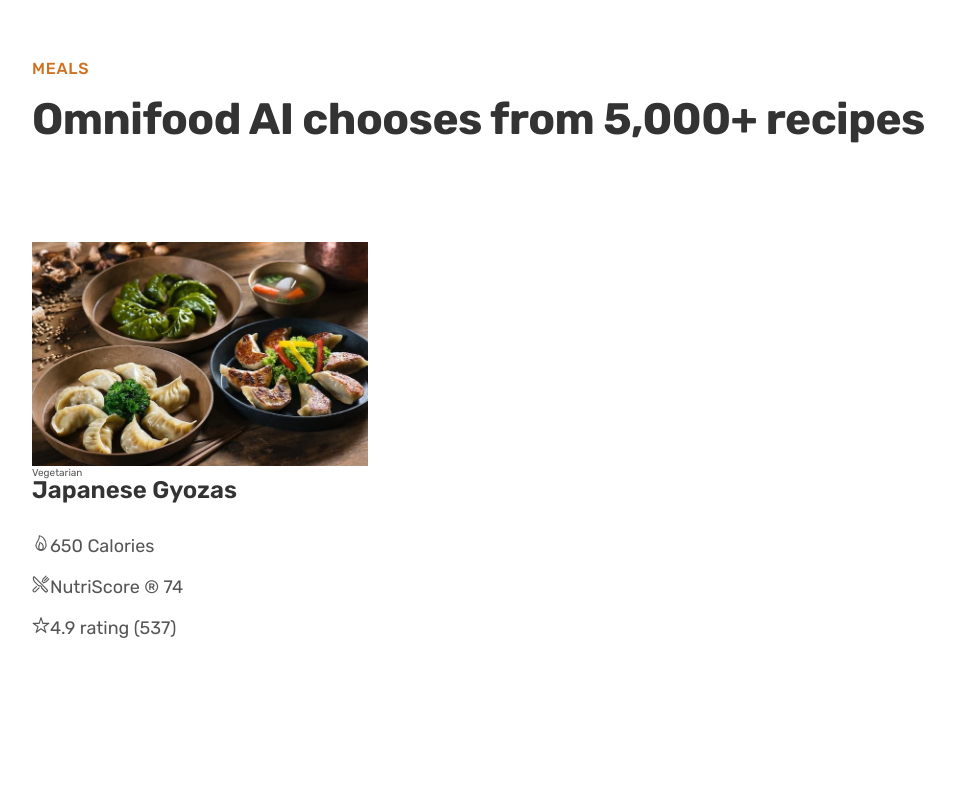
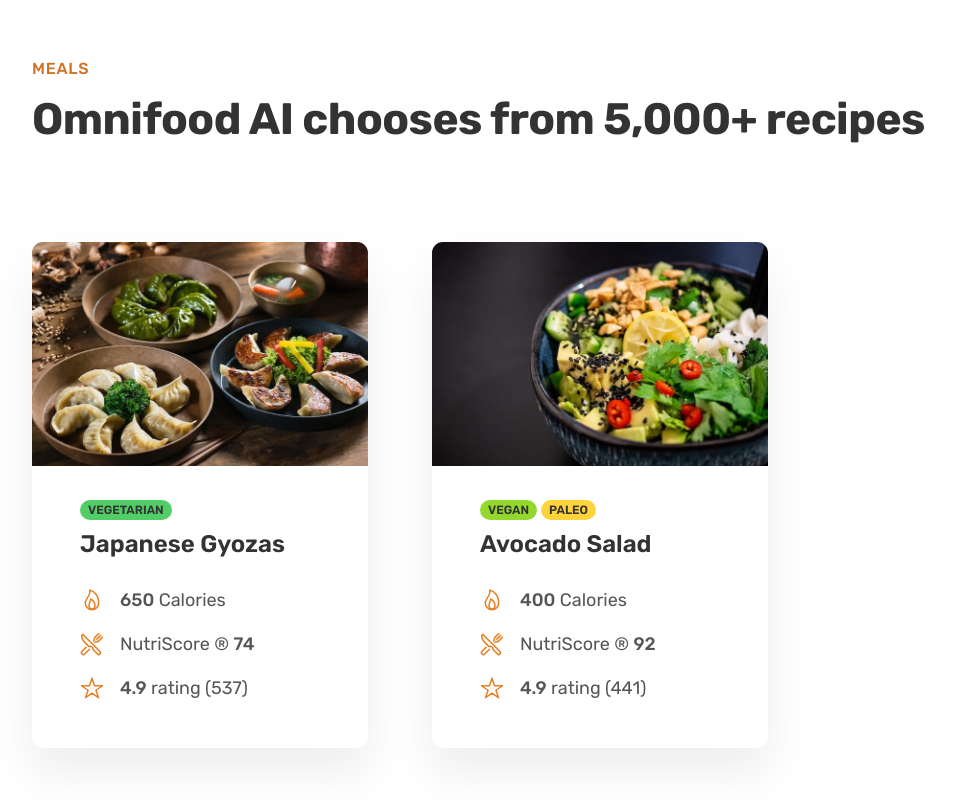
Before and after one commit to stanisavljevm/html-css-course, a plain HTML site: page index.html in a window 1280 px wide. Shown: the part 2648-3448 px from the top of the page, without its empty margins (40-995 px from the left). Before the commit the page ends 3381 px from the top, so only its background shows below. Drawn offline with nearby package versions, Linux system fonts and the light colour scheme.

Commit message:
building the meals section - part 2

```diff
--- a/css/general.css
+++ b/css/general.css
@@ -23,7 +23,7 @@
 
   --- 02 COLORS
 
-  - Primary: #e67e22
+  - Primary: #e67e22, #51cf66
   - Tints: #fdf2e9, #fae5d3
   - Shades:#cf711f
   - Accents:
@@ -33,6 +33,8 @@
 
   --- 06 BORDER-RADIUS
   - Default: 9px
+	- Medium: 11px
+
   --- 07 WHITESPACE
 
   - SPACING SYSTEM (px)
@@ -164,3 +166,7 @@
 .margin-right-sm {
 	margin-right: 1.6rem !important;
 }
+
+strong {
+	font-weight: 500;
+}
--- a/css/style.css
+++ b/css/style.css
@@ -207,8 +207,47 @@
 	padding: 9.6rem 0;
 }
 
+.meal {
+	border-radius: 11px;
+	box-shadow: 0 2.4rem 4.8rem rgba(0, 0, 0, 0.075);
+	overflow: hidden;
+}
+
 .meal-img {
 	width: 100%;
+}
+
+.meal-content {
+	padding: 3.2rem 4.8rem 4.8rem 4.8rem;
+}
+
+.meal-tags {
+	margin-bottom: 1.2rem;
+
+	display: flex;
+	gap: 0.4rem;
+}
+
+.tag {
+	display: inline-block;
+	padding: 0.4rem 0.8rem;
+	font-size: 1.2rem;
+	text-transform: uppercase;
+	color: #333;
+	border-radius: 100px;
+	font-weight: 600;
+}
+
+.tag--vegetarian {
+	background-color: #51cf66;
+}
+
+.tag--vegan {
+	background-color: #94d82d;
+}
+
+.tag--paleo {
+	background-color: #ffd43b;
 }
 
 .meal-title {
@@ -228,4 +267,14 @@
 
 .meal-attribute {
 	font-size: 1.8rem;
+
+	display: flex;
+	align-items: center;
+	gap: 1.6rem;
 }
+
+.meal-icon {
+	height: 2.4rem;
+	width: 2.4rem;
+	color: #e67e22;
+}
--- a/index.html
+++ b/index.html
@@ -180,24 +180,61 @@
 							alt="Japanese Gyozas"
 							class="meal-img"
 						/>
-						<span class="tag">Vegetarian</span>
+						<div class="meal-content">
+							<div class="meal-tags">
+								<span class="tag tag--vegetarian">Vegetarian</span>
+							</div>
 							<p class="meal-title">Japanese Gyozas</p>
 							<ul class="meal-attributes">
 								<li class="meal-attribute">
-								<ion-icon name="flame-outline"></ion-icon
-								><span>650 Calories</span>
+									<ion-icon class="meal-icon" name="flame-outline"></ion-icon
+									><span><strong>650</strong> Calories</span>
 								</li>
 								<li class="meal-attribute">
-								<ion-icon name="restaurant-outline"></ion-icon
-								><span>NutriScore &reg; 74 </span>
+									<ion-icon
+										class="meal-icon"
+										name="restaurant-outline"
+									></ion-icon
+									><span>NutriScore &reg; <strong>74</strong> </span>
 								</li>
 								<li class="meal-attribute">
-								<ion-icon name="star-outline"></ion-icon
-								><span>4.9 rating (537)</span>
+									<ion-icon class="meal-icon" name="star-outline"></ion-icon
+									><span><strong>4.9</strong> rating (537)</span>
 								</li>
 							</ul>
 						</div>
-					<div class="meal"></div>
+					</div>
+					<div class="meal">
+						<img
+							src="img/meals/meal-2.jpg"
+							alt="Japanese Gyozas"
+							class="meal-img"
+						/>
+						<div class="meal-content">
+							<div class="meal-tags">
+								<span class="tag tag--vegan">Vegan</span>
+								<span class="tag tag--paleo">Paleo</span>
+							</div>
+							<p class="meal-title">Avocado Salad</p>
+							<ul class="meal-attributes">
+								<li class="meal-attribute">
+									<ion-icon class="meal-icon" name="flame-outline"></ion-icon
+									><span><strong>400</strong> Calories</span>
+								</li>
+								<li class="meal-attribute">
+									<ion-icon
+										class="meal-icon"
+										name="restaurant-outline"
+									></ion-icon
+									><span>NutriScore &reg; <strong>92</strong></span>
+								</li>
+								<li class="meal-attribute">
+									<ion-icon class="meal-icon" name="star-outline"></ion-icon
+									><span><strong>4.9</strong> rating (441)</span>
+								</li>
+							</ul>
+						</div>
+					</div>
 					<div class="list"></div>
 				</div>
 			</section>
```
Lines whose indentation alone changed are shown as unchanged.
